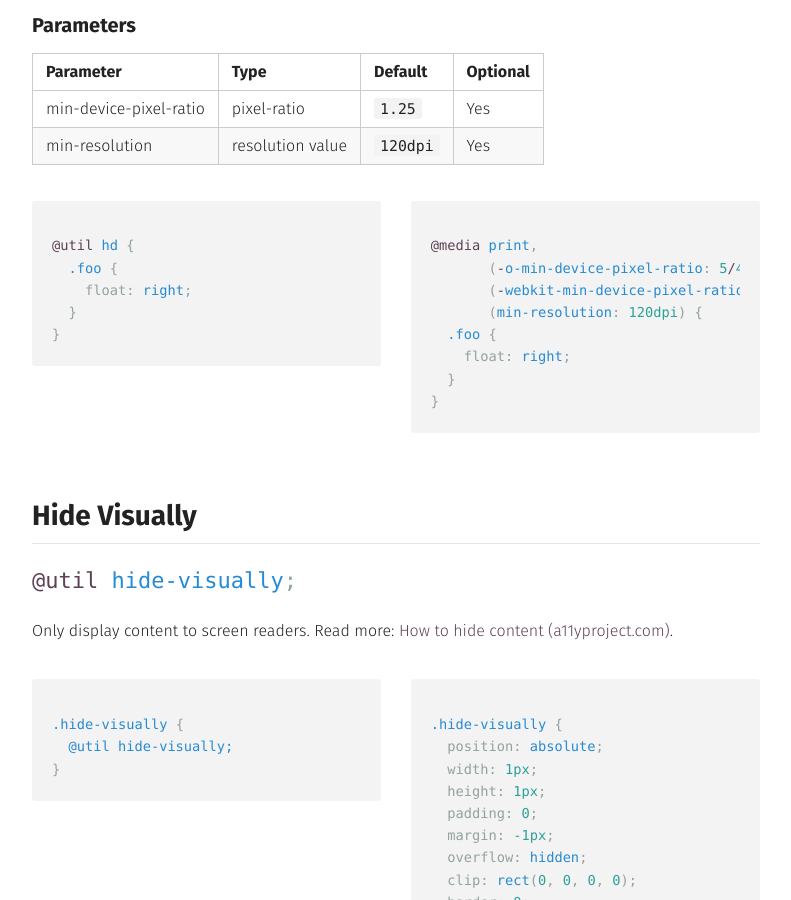
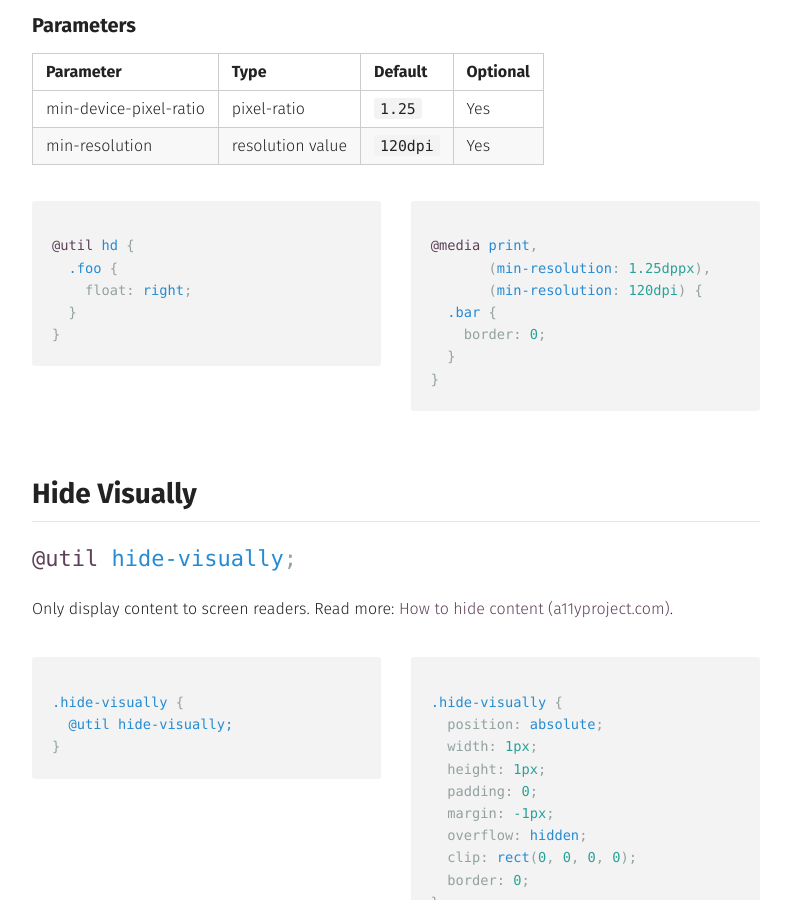
Before and after one commit to ismamz/postcss-utilities, a Jekyll site: the page built from docs.md, in a window 1280 px wide and 900 px high, scrolled down 4033 px. Shown: the whole window, without its empty margins (118-909 px from the left). Built offline with Jekyll 4.4.1, drawn with Linux system fonts in a browser that asks for light colours.

Commit message:
update examples

```diff
--- a/_includes/css/hd.expect.css
+++ b/_includes/css/hd.expect.css
@@ -1,8 +1,7 @@
 @media print,
-       (-o-min-device-pixel-ratio: 5/4),
-       (-webkit-min-device-pixel-ratio: 1.25),
+       (min-resolution: 1.25dppx),
        (min-resolution: 120dpi) {
-  .foo {
-    float: right;
+  .bar {
+    border: 0;
   }
 }
--- a/_includes/css/hover.css
+++ b/_includes/css/hover.css
@@ -2,7 +2,7 @@
   background-color: #000;
 }
 
-@util hover {
+@util no-hover {
   .box {
     background-color: #666;
   }
```
